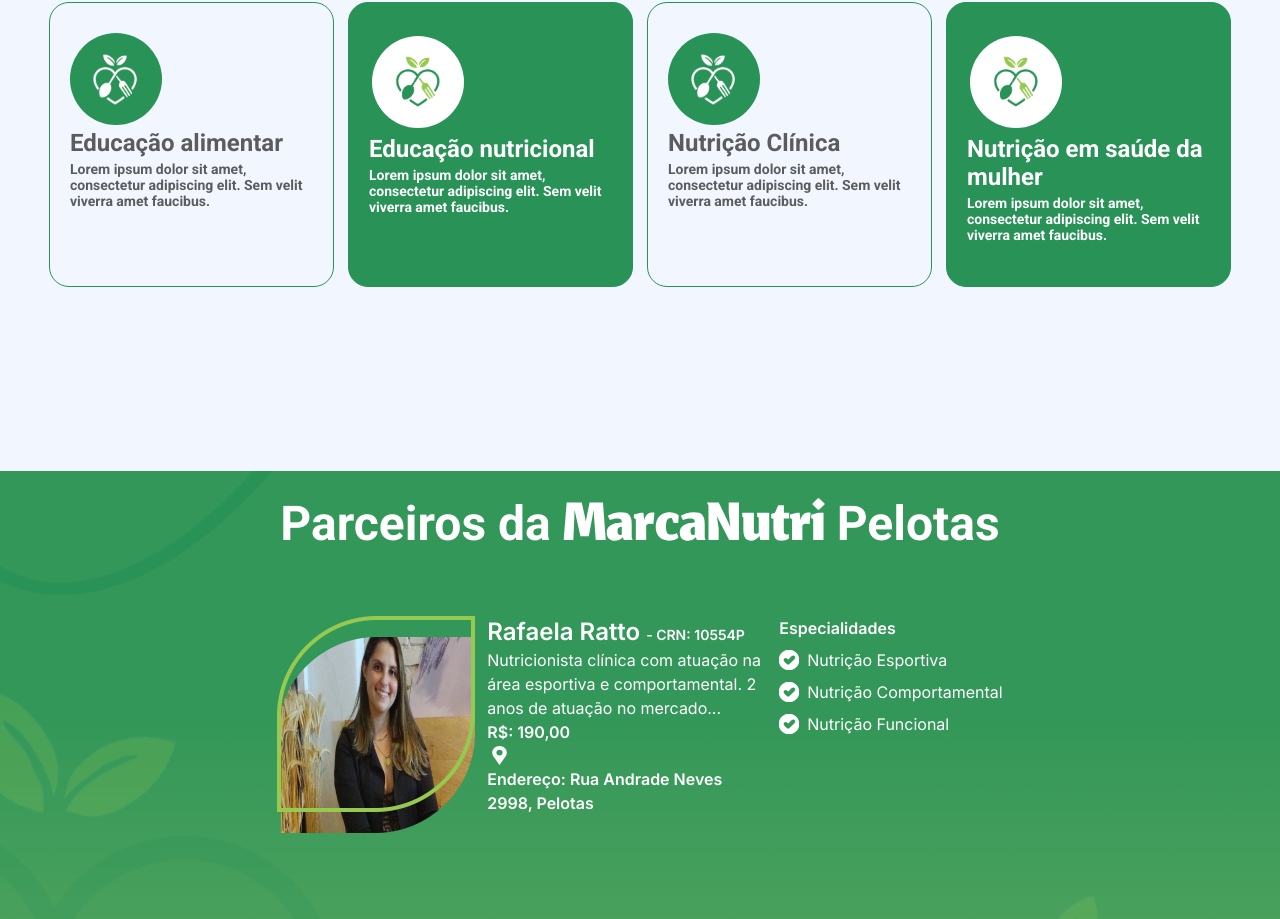
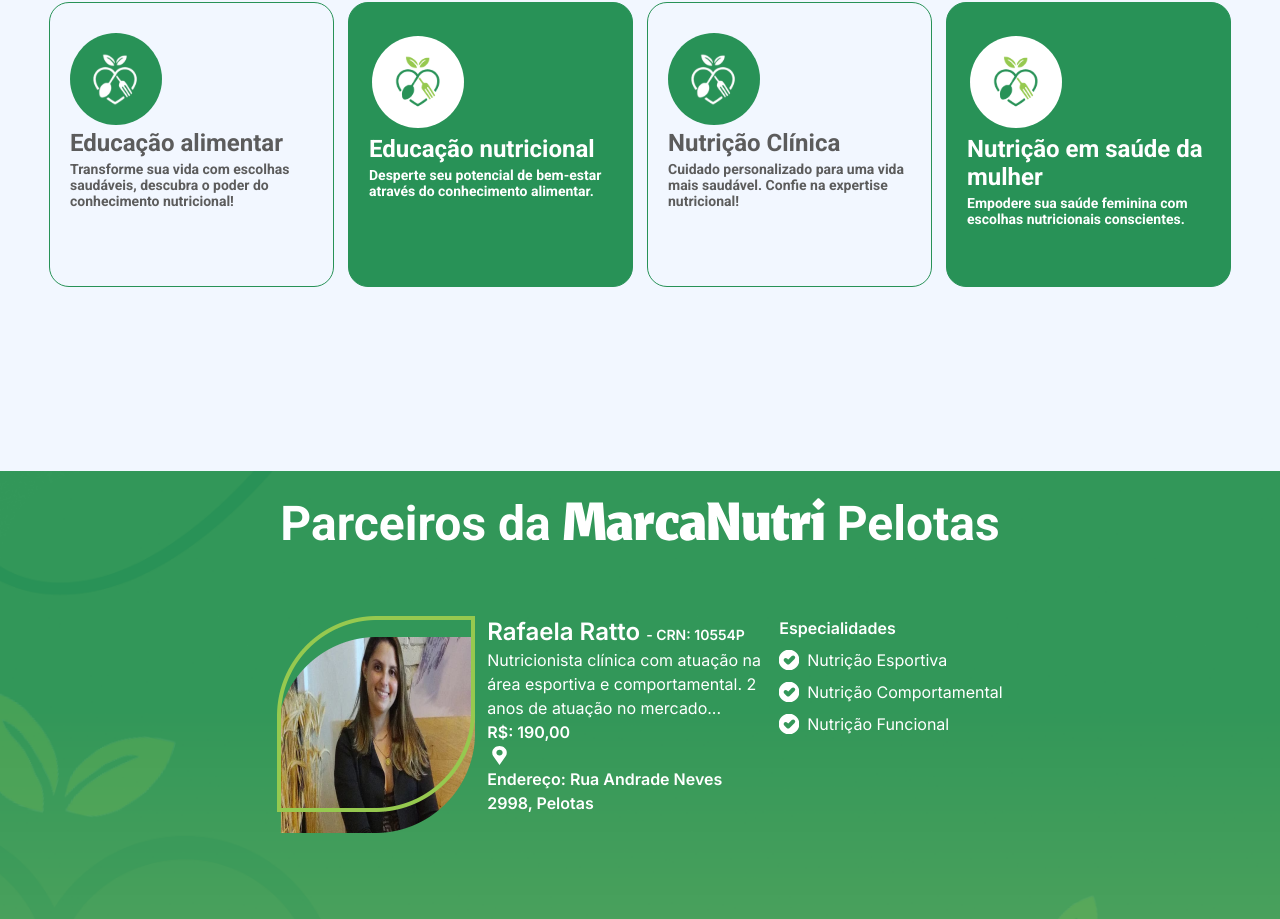
Before and after one commit to MarcaNutri/PromotionLanding, a Next.js app: page / in a window 1280 px wide. Shown: the part 1213-2132 px from the top of the page. Built offline with nearby package versions, Linux system fonts and the light colour scheme; a web font is replaced by a local one.

Commit message:
atualização das descrições das especialidades

```diff
--- a/src/app/page.tsx
+++ b/src/app/page.tsx
@@ -133,22 +133,22 @@
             <div className={`${Style.container_specialty}`}>
               <Image src={LogoRounded}  alt="logo" className={`${Style.container_specialty_logo}`}/>
               <p className={`${Style.paragraph} font-bold text-base md:text-2xl lg:text-2xl`}>Educação alimentar</p>
-              <p className={`${Style.paragraph} font-normal text-sm md:font-medium`}>Lorem ipsum dolor sit amet, consectetur adipiscing elit. Sem velit viverra amet faucibus.</p>
+              <p className={`${Style.paragraph} font-normal text-sm md:font-medium`}>Transforme sua vida com escolhas saudáveis, descubra o poder do conhecimento nutricional!</p>
             </div>
             <div className={`${Style.container_specialty} ${Style.container_specialty_green}`}>
               <Image src={LogoRoundedGreen} alt="logo" className={`${Style.container_specialty_logo}`}/>
               <p className={`${Style.paragraph} font-bold text-base md:text-2xl lg:text-2xl`}>Educação nutricional</p>
-              <p className={`${Style.paragraph} font-normal text-sm md:font-medium`}>Lorem ipsum dolor sit amet, consectetur adipiscing elit. Sem velit viverra amet faucibus.</p>
+              <p className={`${Style.paragraph} font-normal text-sm md:font-medium`}>Desperte seu potencial de bem-estar através do conhecimento alimentar.</p>
             </div>
             <div className={`${Style.container_specialty}`}>
               <Image src={LogoRounded} alt="logo" className={`${Style.container_specialty_logo}`}/>
               <p className={`${Style.paragraph} font-bold text-base md:text-2xl lg:text-2xl`}>Nutrição Clínica</p>
-              <p className={`${Style.paragraph} font-normal text-sm md:font-medium`}>Lorem ipsum dolor sit amet, consectetur adipiscing elit. Sem velit viverra amet faucibus.</p>
+              <p className={`${Style.paragraph} font-normal text-sm md:font-medium`}>Cuidado personalizado para uma vida mais saudável. Confie na expertise nutricional!</p>
             </div>
             <div className={`${Style.container_specialty} ${Style.container_specialty_green}`}>
               <Image src={LogoRoundedGreen} alt="logo" className={`${Style.container_specialty_logo}`}/>
               <p className={`${Style.paragraph} font-bold text-base md:text-2xl lg:text-2xl`}>Nutrição em saúde da mulher</p>
-              <p className={`${Style.paragraph} font-normal text-sm md:font-medium`}>Lorem ipsum dolor sit amet, consectetur adipiscing elit. Sem velit viverra amet faucibus.</p>
+              <p className={`${Style.paragraph} font-normal text-sm md:font-medium`}>Empodere sua saúde feminina com escolhas nutricionais conscientes.</p>
             </div>
           </div>
         </section>
```
